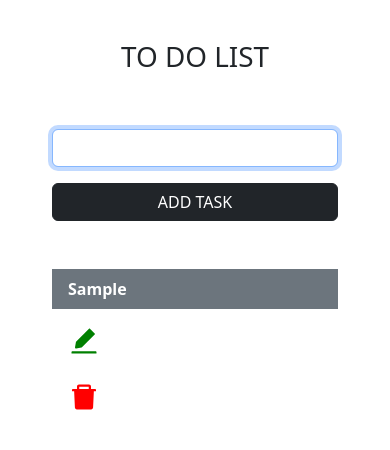
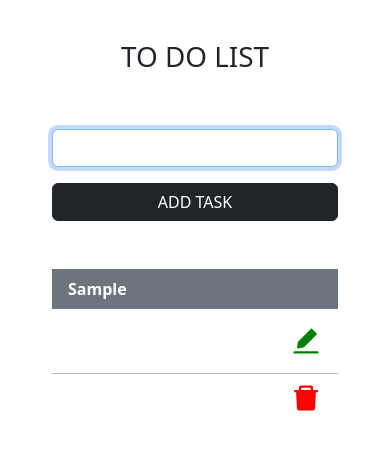
Before and after one commit to longnguyenthanh5898/finalRbTodo, a React (Create React App) app: page / in a window 390 px wide. Both pictures are taken after typing "Sample" into the empty fields and a click on the button "ADD TASK". Shown: the top 450 px of the page. Built offline with nearby package versions, Linux system fonts and the light colour scheme.

Commit message:
update css & input

```diff
--- a/src/App.js
+++ b/src/App.js
@@ -45,7 +45,8 @@ const App = () => {
   // handleEdit
   const handleEdit = (task, id) => {
     setEditForm(true);
-    setInputTask(task);
+    setInputTask(lists[id].task);
+    console.log(task);
     setId(id);
   };
 
--- a/src/Components/List.js
+++ b/src/Components/List.js
@@ -3,19 +3,19 @@ import { Container, Row, Col } from "react-bootstrap";
 const List = ({ list, index, handleEdit, inputTask, handleDelete }) => {
   return (
     <Container key={list.id}>
-      <Row>
+      <Row className="task-container">
         {/*Task item */}
         <Col
           lg={10}
           md={10}
           sm={10}
-          className="p-2 px-3 pt-2 mb-2 bg-secondary text-white fw-bold"
+          className="p-2 px-3 pt-2 mb-2 bg-secondary text-white fw-bold task-item"
         >
           <div key={list.id}>{list.task}</div>
         </Col>
 
         {/* Edit button */}
-        <Col lg={1} md={1} sm={1} className="p-2 px-3 mb-2">
+        <Col lg={1} md={1} sm={1} className="p-2 px-3 mb-2 edit-btn">
           <AiFillEdit
             id={list.id}
             key={list.id}
@@ -27,7 +27,7 @@ const List = ({ list, index, handleEdit, inputTask, handleDelete }) => {
         </Col>
 
         {/* Delete button */}
-        <Col lg={1} md={1} sm={1} className="p-2 px-3 mb-2">
+        <Col lg={1} md={1} sm={1} className="p-2 px-3 mb-2 delete-btn">
           <AiFillDelete
             id={list.id}
             key={list.id}
--- a/src/index.css
+++ b/src/index.css
@@ -1,31 +1,42 @@
 body {
   margin: 0;
-  font-family: -apple-system, BlinkMacSystemFont, 'Segoe UI', 'Roboto', 'Oxygen',
-    'Ubuntu', 'Cantarell', 'Fira Sans', 'Droid Sans', 'Helvetica Neue',
+  font-family: -apple-system, BlinkMacSystemFont, "Segoe UI", "Roboto", "Oxygen",
+    "Ubuntu", "Cantarell", "Fira Sans", "Droid Sans", "Helvetica Neue",
     sans-serif;
   -webkit-font-smoothing: antialiased;
   -moz-osx-font-smoothing: grayscale;
 }
 
 code {
-  font-family: source-code-pro, Menlo, Monaco, Consolas, 'Courier New',
+  font-family: source-code-pro, Menlo, Monaco, Consolas, "Courier New",
     monospace;
 }
-.App{
+.App {
   padding: 40px;
 }
-.complete{
+.complete {
   text-decoration: line-through;
   color: rgb(234, 15, 48);
+}
+.edit-icon {
+  color: green;
+  font-size: 32px;
+}
+.delete-icon {
+  color: red;
+  font-size: 32px;
+}
 
+@media only screen and (max-width: 600px) {
+  .edit-btn {
+    display: flex;
+    justify-content: flex-end;
+  }
+  .delete-btn {
+    display: flex;
+    justify-content: flex-end;
+    border-top: 1px solid rgb(192, 187, 187);
+  }
+  .task-container {
+  }
 }
-.edit-icon{
-  color:  green;
-  font-size: 32px;
-
-}
-.delete-icon{
-  color:  red;
-  font-size: 32px;
-
-}
```
